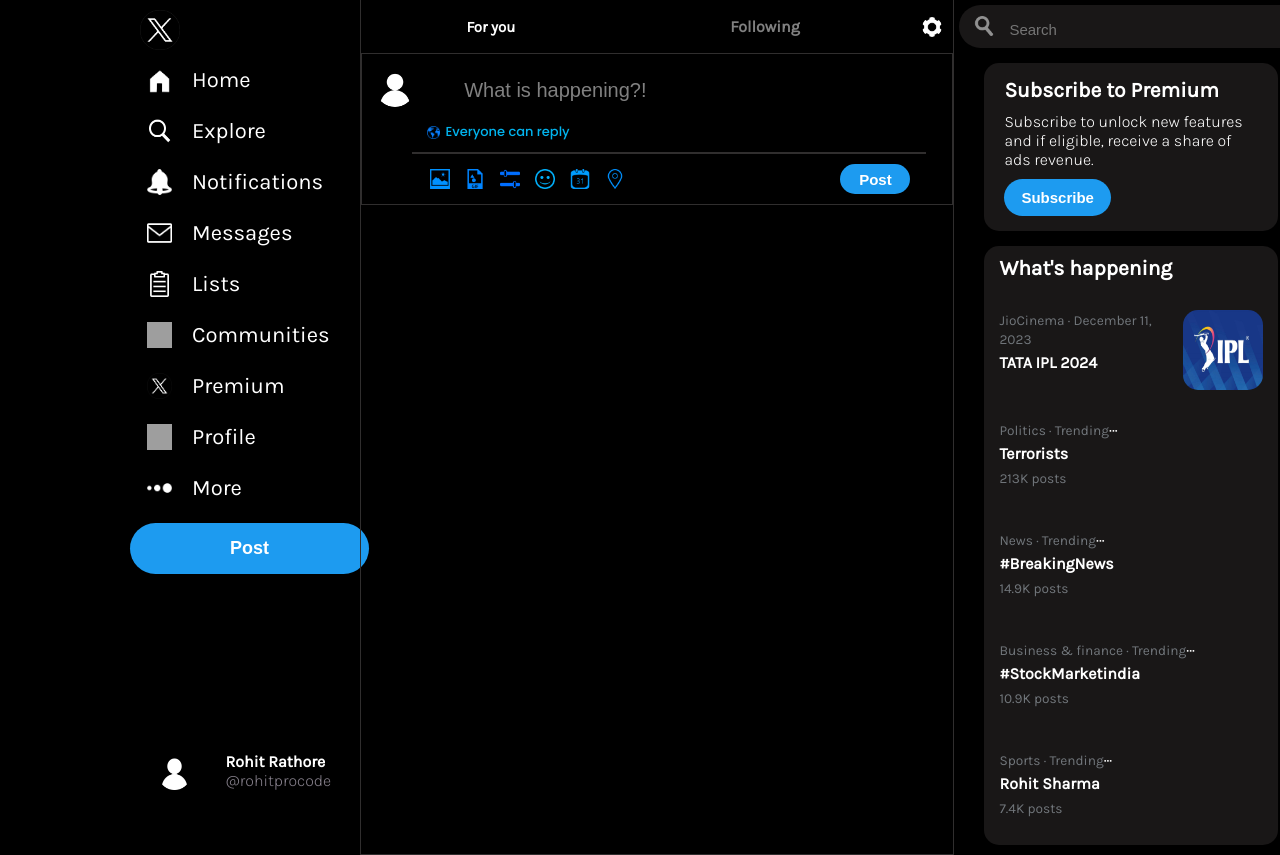
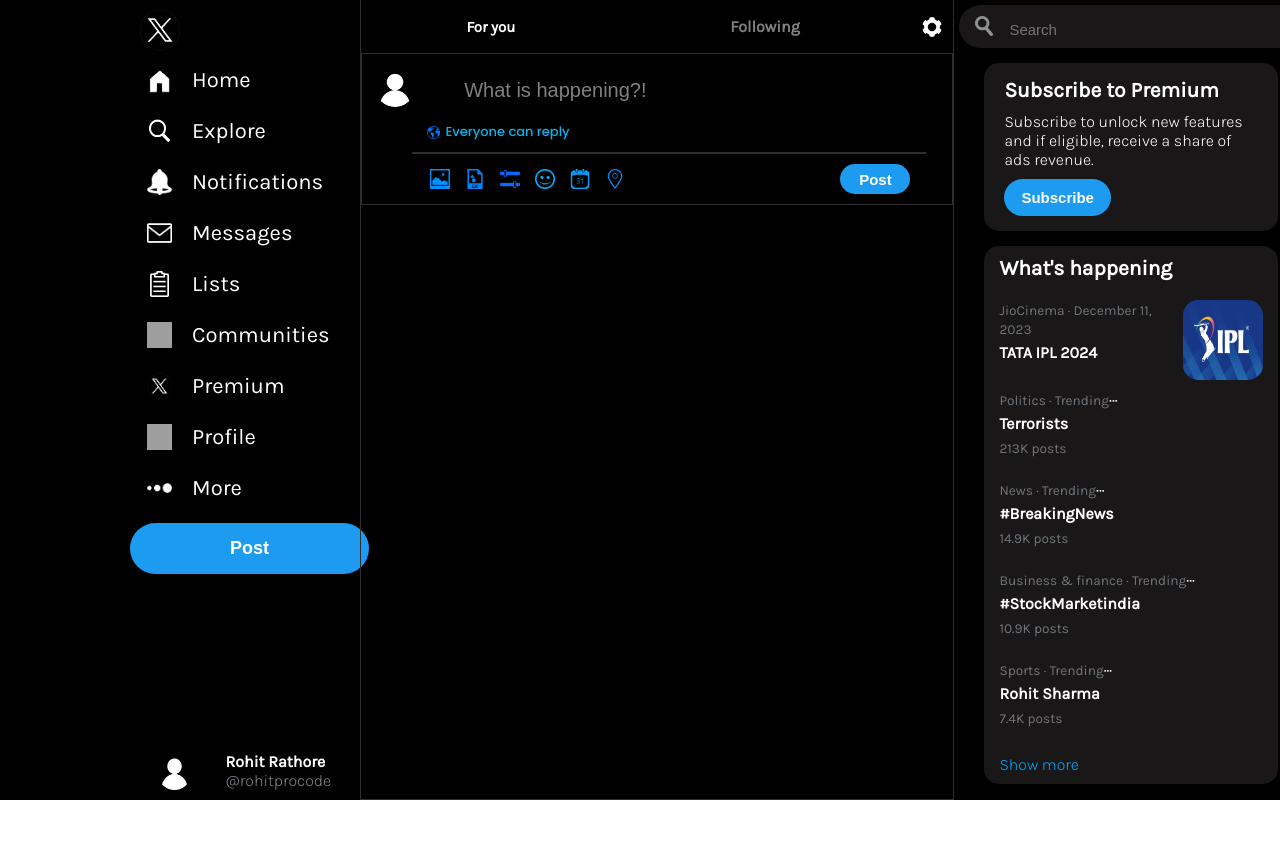
Before and after one commit to rohitprocode/Twitter-Clone-React, a React (Create React App) app: page / in a window 1280 px wide. Shown: the top 855 px of the page. After the commit the page ends 800 px from the top, so only its background shows below. Built offline with nearby package versions, Linux system fonts and the light colour scheme; grey boxes are pictures that could not be loaded.

Commit message:
showMore section

```diff
--- a/src/components/ThirdContainer.css
+++ b/src/components/ThirdContainer.css
@@ -101,7 +101,7 @@
 .TrendingBox{
     background-color: rgb(25, 23, 23);
     /* background-color: firebrick; */
-    /* padding: 10px 15px; */
+    /* padding: 0px 0px 10px 0px; */
     border-radius: 15px;
 }
 
@@ -114,18 +114,16 @@
 
 .Trend-Container{
     /* background-color: rgb(91, 9, 105); */
-    padding: 15px 15px;
+    padding: 5px 15px;
     display: flex;
     justify-content: space-between;
 }
 
-.Trend-Container:first-of-type:hover{
+.Trend-Container:hover{
     /* background-color: red; */
     cursor: pointer;
     background-color: rgb(38, 37, 37);
     /* border-radius: 15px; */
-
-
 }
 
 .Trend-Container div{
@@ -146,10 +144,10 @@
     margin-top: 5px;
     margin-bottom: 5px;
 }
+
 .Trend-Container img{
     width: 80px;
     border-radius: 15px;
-
 }
 
 .bottom-span{
@@ -159,3 +157,22 @@
     /* margin:10px; */
     font-size: 13.7px;
 }
+
+/* .Trend-Container:last-of-type */
+
+.Trend-Container:last-of-type{
+    padding: 10px 15px;
+    border-bottom-left-radius: 15px;
+    border-bottom-right-radius: 15px;
+}
+
+.showMore{
+    font-weight: 300;
+    color: rgb(0, 166, 255);
+    /* background-color: red; */
+    /* height: 30px; */
+    padding: 30px auto;
+    margin: auto 0px;
+    border-bottom-left-radius: 15px;
+    border-bottom-right-radius: 15px;
+}
--- a/src/components/ThirdContainer.jsx
+++ b/src/components/ThirdContainer.jsx
@@ -60,7 +60,9 @@ function ThirdContainer() {
               <span className="bottom-span">7.4K posts </span>
             </div>
           </div>
-          {/* <div className="Trend-Container"></div> */}
+          <div className="Trend-Container">
+            <section className="showMore">Show more</section>
+          </div>
         </div>
         {/* <div className="FollowBox">c</div> */}
       </div>
```
